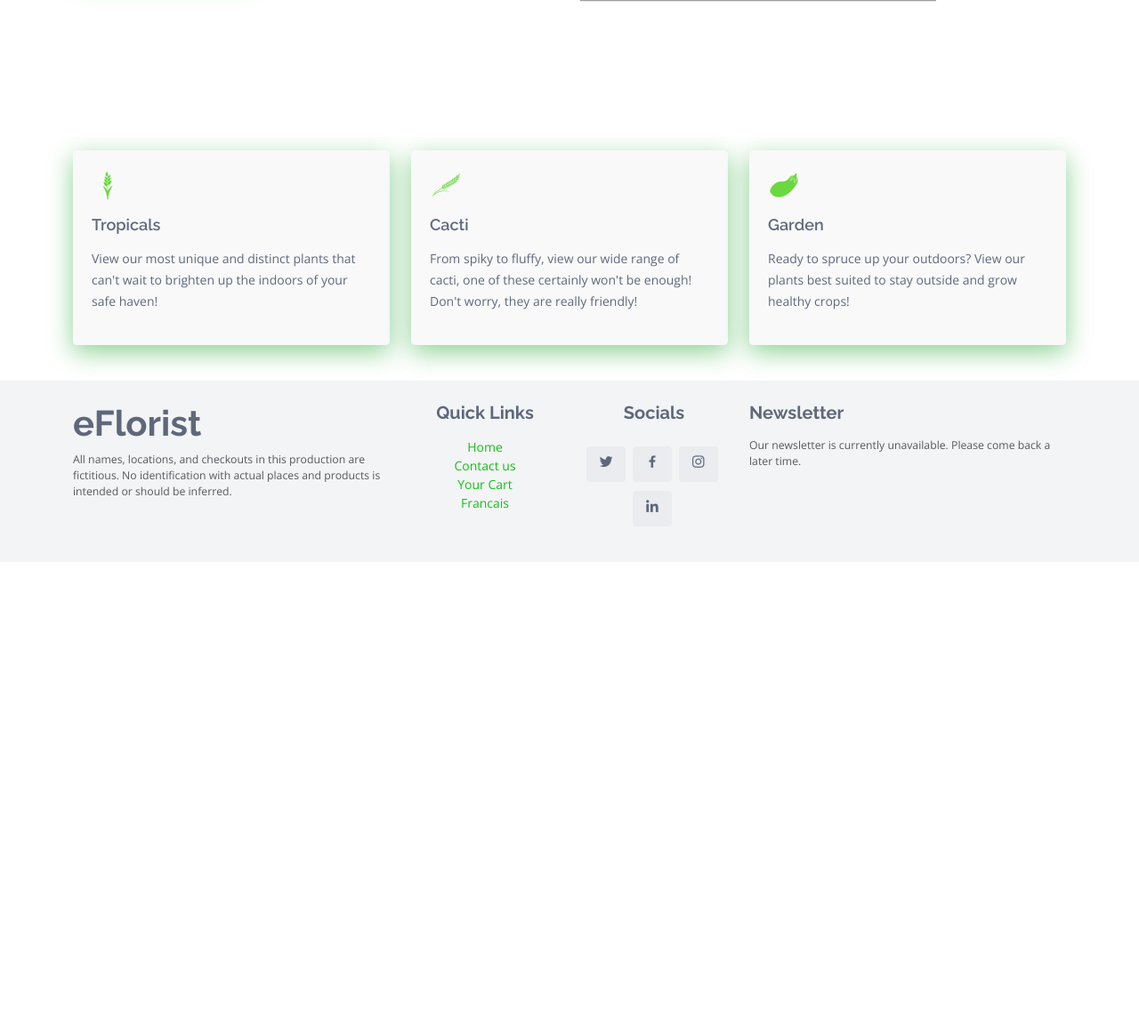
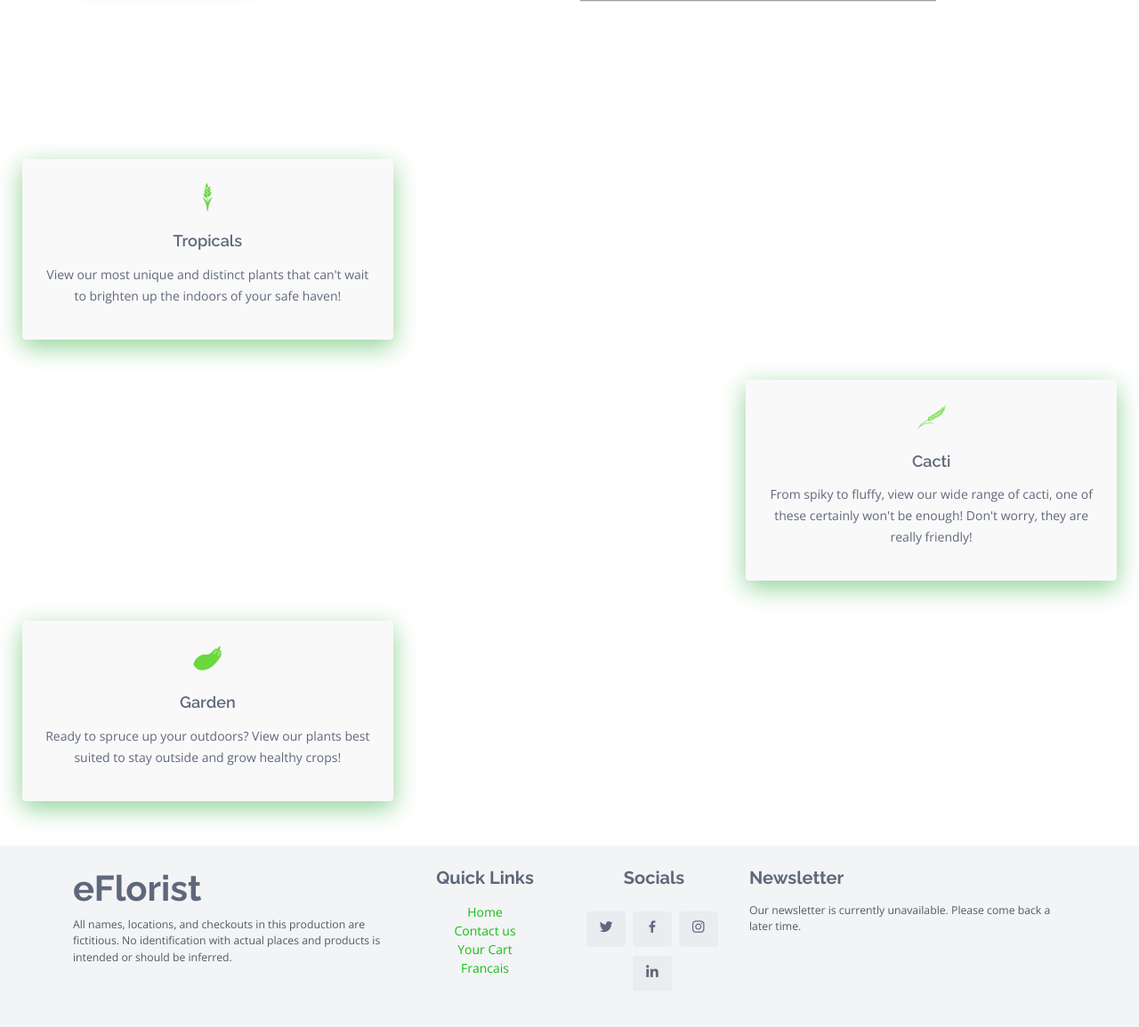
Before and after one commit to jamriou/Eflorist, a PHP site: page / in a window 1280 px wide. Shown: the part 486-1641 px from the top of the page at 89% size. Before the commit the page ends 1078 px from the top, so only its background shows below. Run offline with PHP 8.4, Linux system fonts and the light colour scheme; some libraries are stand-ins or nearby versions; grey boxes are pictures that could not be loaded.

Commit message:
Updated hero section

```diff
--- a/css/index.css
+++ b/css/index.css
@@ -7,6 +7,7 @@ body {
   min-height: 100vh;
   display: flex;
   flex-direction: column;
+  justify-content: flex-end;
 }
 
 a {
@@ -18,6 +19,18 @@ a:hover {
   color: #15c015;
   text-decoration: none;
 }
+
+.flex-container {
+  display: flex;
+  flex-direction: column;
+}
+
+.flex-container > div {
+  margin: 10px;
+  text-align: center;
+  font-size: 30px;
+}
+
 
 h1,
 h2,
--- a/index.php
+++ b/index.php
@@ -80,9 +80,7 @@ $_SESSION['added'] = false;
 
     <!-- ======= Featured Services Section ======= -->
     <section id="featured-services" class="featured-services" style="padding: 15px;">
-      <div class="container">
-
-        <div class="row">
+      <div class="flex-container">
           <div class="col-lg-4 col-md-6">
             <div class="icon-box">
               <div class="icon"><i class="icofont-plant"></i></div>
@@ -90,14 +88,14 @@ $_SESSION['added'] = false;
               <p class="description"><?=$tropicalsDef[$_SESSION['language']]?></p>
             </div>
           </div>
-          <div class="col-lg-4 col-md-6 mt-4 mt-md-0">
+          <div class="col-lg-4 col-md-6" style="margin-left: auto;">
             <div class="icon-box">
               <div class="icon"><i class="icofont-crop-plant"></i></div>
               <h4 class="title"><a href="cacti.php"><?=$cacti[$_SESSION['language']]?></a></h4>
               <p class="description"><?=$cactiDef[$_SESSION['language']]?></p>
             </div>
           </div>
-          <div class="col-lg-4 col-md-6 mt-4 mt-lg-0">
+          <div class="col-lg-4 col-md-6">
             <div class="icon-box">
               <div class="icon"><i class="icofont-egg-plant"></i></div>
               <h4 class="title"><a href="outdoors.php"><?=$outdoors[$_SESSION['language']]?></a></h4>
@@ -105,7 +103,6 @@ $_SESSION['added'] = false;
             </div>
           </div>
         </div>
-
       </div>
     </section><!-- End Featured Services Section -->
 
```
